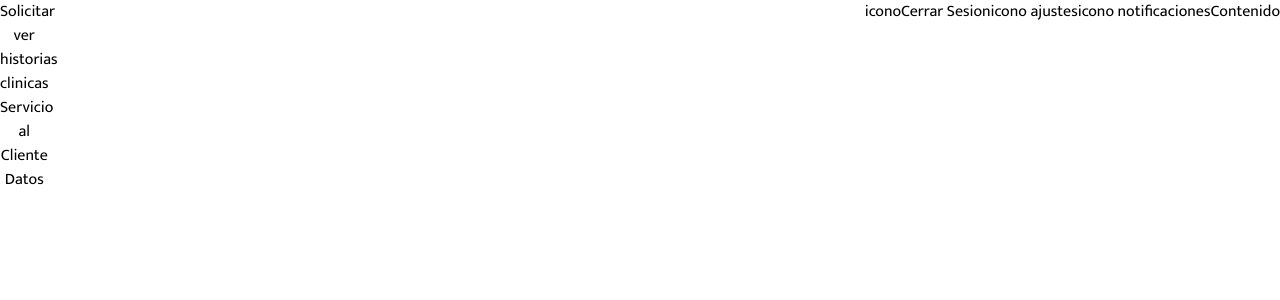
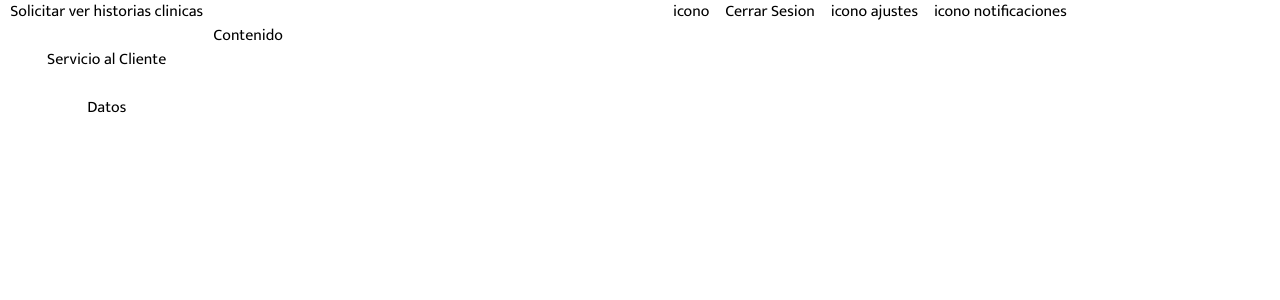
Before and after one commit to moises-ph/Health-Cloud, a React (Create React App) app in the folder client/: page /paciente/dashboard in a window 1280 px wide. Shown: the top 300 px of the page. Built offline with nearby package versions, Linux system fonts and the light colour scheme.

Commit message:
grid paciente

```diff
--- a/client/src/components/paciente/dashboard/Dashboard.jsx
+++ b/client/src/components/paciente/dashboard/Dashboard.jsx
@@ -5,9 +5,10 @@ function Dashboard() {
   const [content, setContent] = useState(<h3>Contenido</h3>);
   return (
     <>
-      <div className="flex flex-row h-screen w-screen items-start">
+      <div className="grid grid-cols-12 h-screen w-screen items-start">
         <Navigation setContent={setContent} />
-        <header className="flex flex-row w-4/5 items-center justify-end">
+        <div className="col-span-10">
+          <header className="flex flex-row w-4/5 items-center justify-end gap-4">
             <span>icono</span>
             <button>Cerrar Sesion</button>
             <button>icono ajustes</button>
@@ -15,6 +16,7 @@ function Dashboard() {
           </header>
           <div>{content}</div>
         </div>
+      </div>
     </>
   );
 }
--- a/client/src/components/paciente/dashboard/Navigation.jsx
+++ b/client/src/components/paciente/dashboard/Navigation.jsx
@@ -15,8 +15,8 @@ function Navigation({setContent}) {
   }
   return (
     <>
-      <nav className="w-1/5 flex flex-col justify-center ">
-        <div className="w-1/5 flex flex-col justify-center ">
+      <nav className="w-full flex flex-col justify-center col-span-2">
+        <div className="flex flex-col gap-6 ">
           <button onClick={setHC}>Solicitar ver historias clinicas</button>
           <button onClick={setServicio}>Servicio al Cliente</button>
           <button onClick={setDatos}>Datos</button>
```
Lines whose indentation alone changed are shown as unchanged.
